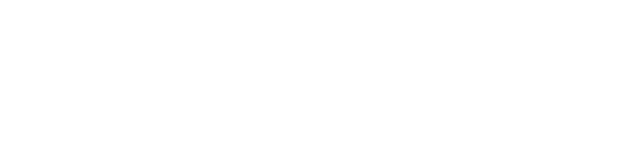
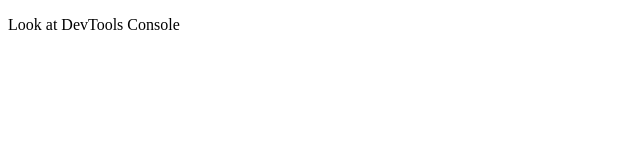
Before and after one commit to piecioshka/xhr-sniffer, a website: page demo/browser/index.html in a window 1280 px wide. Shown: the whole page, without its empty margins (0-640 px from the left). Drawn offline with Linux system fonts and the light colour scheme.

Commit message:
Add info about demo (Close #1)

```diff
--- a/demo/browser/index.html
+++ b/demo/browser/index.html
@@ -5,6 +5,7 @@
     <meta charset="utf-8"/>
 </head>
 <body>
+    <p>Look at DevTools Console</p>
     <script src="../../src/common.js"></script>
     <script src="../../src/browser.js"></script>
     <script src="main.js"></script>
```
Also changed, not shown: .travis.yml, README.md.
